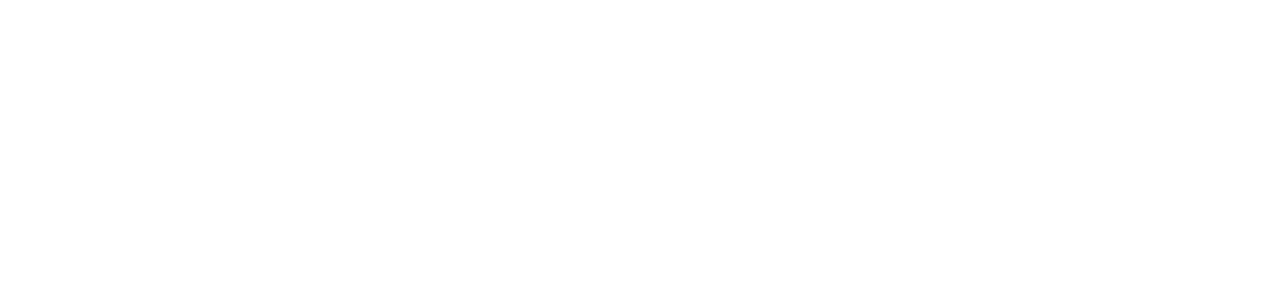
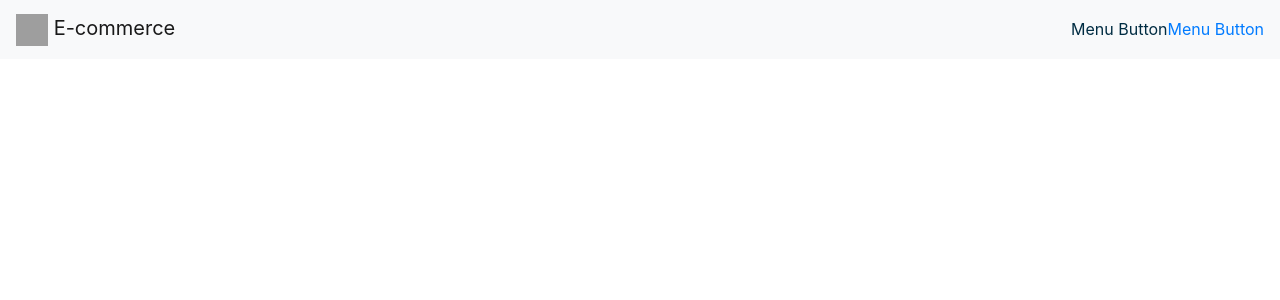
Before and after one commit to saifulislamniloy/e-commerce, a React (Create React App) app: page / in a window 1280 px wide. Shown: the top 300 px of the page. Built offline with nearby package versions, Linux system fonts and the light colour scheme; grey boxes are pictures that could not be loaded.

Commit message:
top navigation added

```diff
--- /dev/null
+++ b/src/component/topContent/TopNavigation.js
@@ -0,0 +1,28 @@
+import React, { Component, Fragment } from 'react'
+import '../../asset/css/custom.css';
+import '../../asset/css/bootstrap.min.css';
+import { Container, Navbar, Nav } from 'react-bootstrap'
+import { NavLink } from "react-router-dom";
+
+export default class TopNavigation extends Component {
+    render() {
+        return (
+            <Fragment>
+                <Container>
+                    <Navbar fixed="top" bg="light" variant="light" collapseOnSelect expand="lg">
+                        <Navbar.Brand className="title" href="/" ><img src="https://www.elegantthemes.com/blog/wp-content/uploads/2019/05/featued-headless-ecommerce.jpg" height="32" width="32" alt="Smiley face" />  E-commerce</Navbar.Brand>
+                        <Navbar.Toggle aria-controls="responsive-navbar-nav" />
+                        <Navbar.Collapse id="responsive-navbar-nav" >
+                            <Nav className="mr-auto">
+                            </Nav>
+                            <Nav >
+                                <NavLink exact activeStyle={{ color: '#002C42' }} className="sideMenuTitle" to="/">Menu Button  </NavLink>
+                                <NavLink exact activeStyle={{ color: '#002C42' }} className="sideMenuTitle" to="/profile">Menu Button  </NavLink>
+                            </Nav>
+                        </Navbar.Collapse>
+                    </Navbar>
+                </Container>
+            </Fragment>
+        )
+    }
+}
--- a/src/page/HomePage.js
+++ b/src/page/HomePage.js
@@ -1,9 +1,11 @@
 import React, { Component, Fragment } from 'react'
+import TopNavigation from '../component/topContent/TopNavigation'
 
 export default class HomePage extends Component {
     render() {
         return (
             <Fragment>
+                <TopNavigation />
             </Fragment>
         )
     }
```
